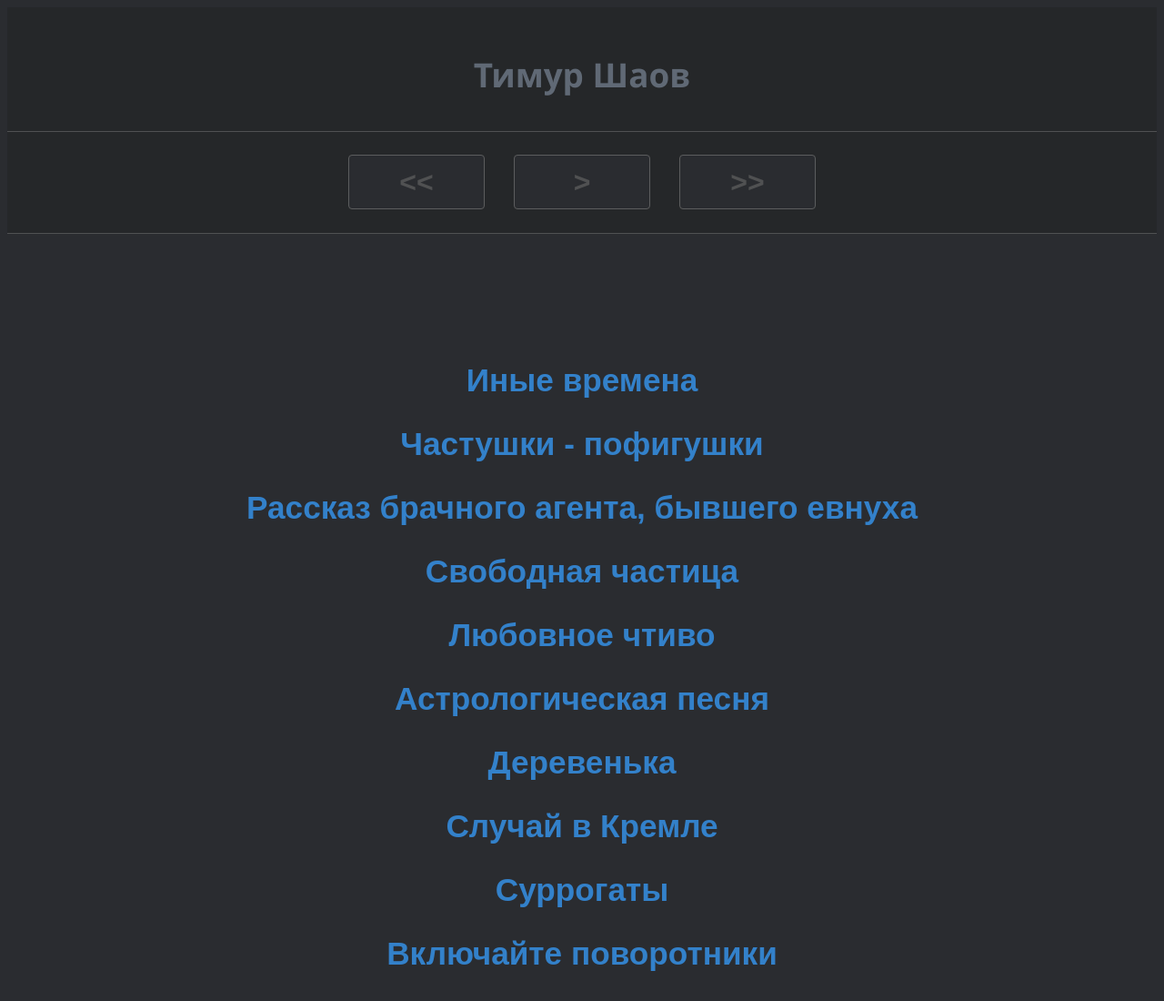
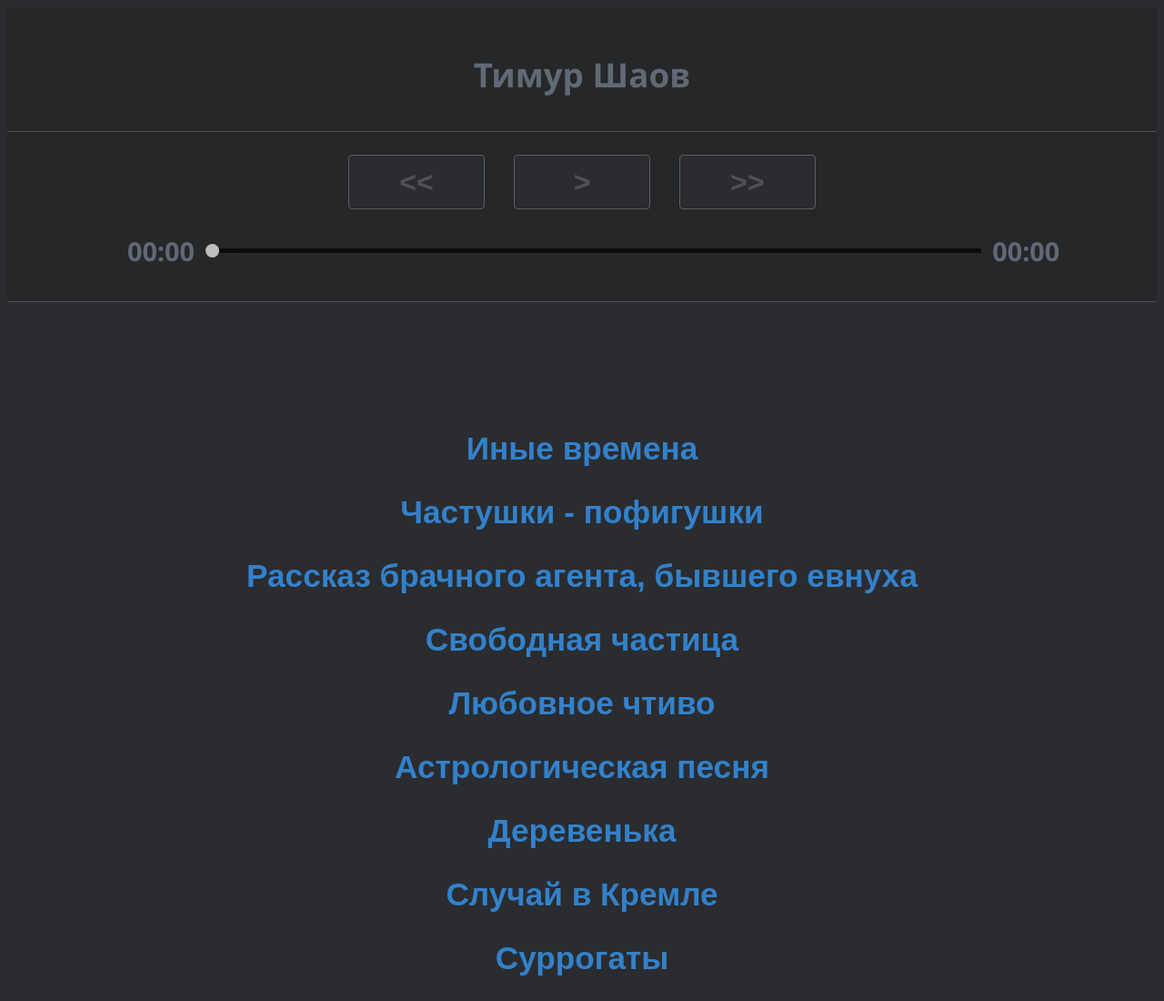
Before and after one commit to neBill/HTML_Player, a plain HTML site: page index.html in a window 1280 px wide. Shown: the top 1100 px of the page at 91% size. Drawn offline with Linux system fonts and the light colour scheme.

Commit message:
Update index.html

```diff
--- a/index.html
+++ b/index.html
@@ -16,13 +16,30 @@
                     <p>Тимур Шаов</p>
 
                     <div class="player_container">
-
+                      <div>
                         <button class="play_button" id="prev_track" onclick=""><<</button>
                         <button class="play_button" id="playpause_button" onclick="playpauseTrack()">></button>
                         <button class="play_button" id="next_track" onclick="">>></button>
+                      </div>
+
+                      <div class="slider_container">
+                        <div class="current_time">00:00</div>
+                        <input type="range" min="1" max="100"
+                          value="0" class="seek_slider" onchange="seekTo()">
+                        <div class="total_duration">00:00</div>
+                      </div>
 
 
                     </div>
+
+                  <!-- <div class="slider_container">
+                    <div class="current-time">00:00</div>
+                    <input type="range" min="1" max="100"
+                      value="0" class="seek_slider" onchange="seekTo()">
+                    <div class="total-duration">00:00</div>
+                  </div> -->
+
+
                 </div>
 
                 <div class="songs_container" id="buttons_container"></div>
```
